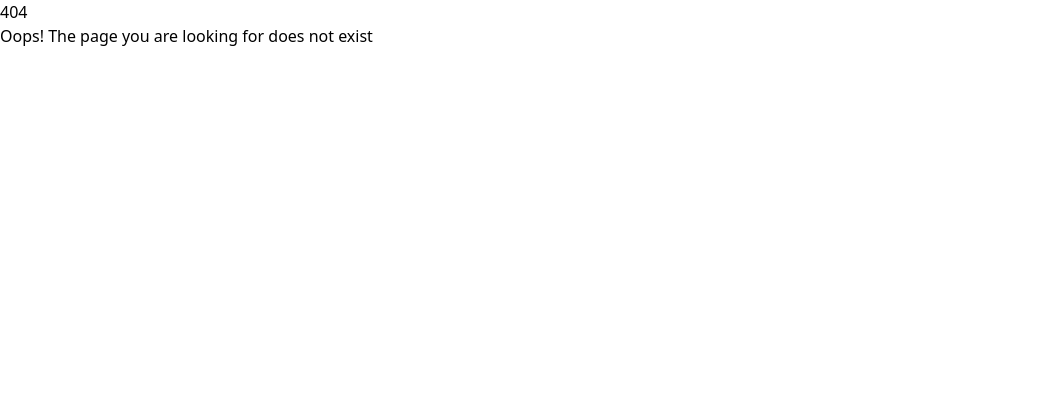
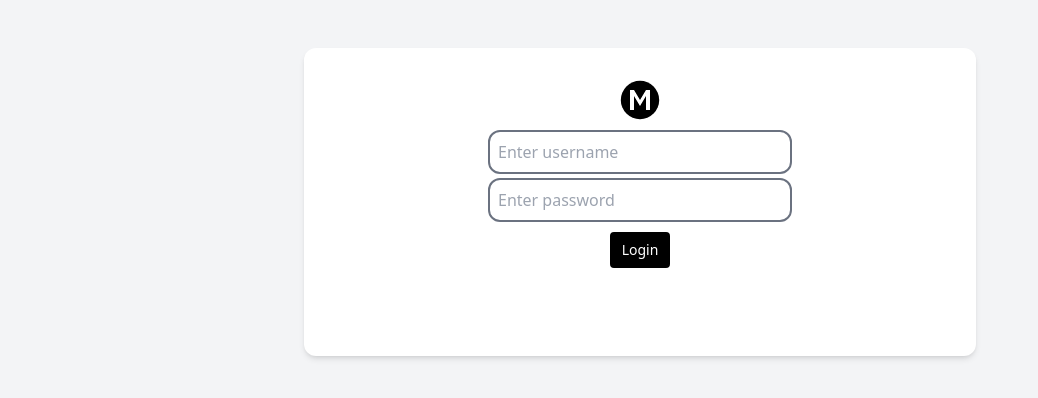
Before and after one commit to Rebne/mayfly, a React (Vite) app in the folder frontend/: page /login in a window 1280 px wide. Before the commit this address had no page. Shown: the top 398 px of the page, without its empty margins (0-1038 px from the left). Built offline with nearby package versions, Linux system fonts and the light colour scheme.

Commit message:
Added login page, fixed some stuff

```diff
--- a/frontend/src/main.jsx
+++ b/frontend/src/main.jsx
@@ -3,12 +3,17 @@ import { createRoot } from 'react-dom/client';
 import {createBrowserRouter, RouterProvider} from 'react-router-dom';
 import PageNotFound from './pages/PageNotFound.jsx';
 import Home from './pages/Home.jsx';
+import Login from './pages/Login.jsx';
 import './index.css';
 
 const router = createBrowserRouter([
   {
     path: '/',
     element: <Home />,
+  },
+  {
+    path: '/login',
+    element: <Login />,
   },
   {
     path: '*',
--- a/frontend/src/pages/Login.jsx
+++ b/frontend/src/pages/Login.jsx
@@ -1,34 +1,33 @@
 import react ,{ useState } from 'react';
+import { useNavigate } from 'react-router-dom';
 
 function Login() {
   const [username, setUsername] = useState('');
   const [password, setPassword] = useState('');
   const [errorMessage, setErrorMessage] = useState('');
+  const navigate = useNavigate();
 
-  const handleUserSubmit = (event) => {
+  const handleUserSubmit = async (event) => {
     event.preventDefault();
-    const response = fetch('/api/login', {
+    try {
+      const response = await fetch('/api/login', {
         method: 'POST',
         headers: {
-            'Content-Type': 'application/json',
+          'Content-Type': 'application/json',
         },
         body: JSON.stringify({username: username, password: password}),
-    })
-    .then(response => {
-        if (!response.ok) {
-            throw new Error('Login failed');
-        }
-        return response.json();
-    })
-    .then(data => {
-        localStorage.setItem('accessToken', data.accessToken);
-        localStorage.setItem('refreshToken', data.refreshToken);
-        window.location.href = '/';
-    })
-    .catch(error => {
-        setErrorMessage('Invalid username or password');
-        console.error('Login error:', error);
-    });
+      });
+      const data = await response.json();
+      if (!response.ok) {
+        throw new Error(data.error);
+      }
+
+      localStorage.setItem('refreshToken', data.refreshToken);
+      navigate('/');
+    } catch (error) {
+      setErrorMessage(error.message);
+      console.error('Login error:', error);
+    }
   }
 
   const handleUsername = (event) => {
@@ -58,30 +57,41 @@ function Login() {
               />
             </svg>
           </div>
-          <form id="noteForm" onSubmit={handleFormSubmit} className="mb-6">
-            <div className="flex items-center border-b border-gray-300 py-2">
+          <form id="noteForm" onSubmit={handleUserSubmit} className="mb-6">
+            <div className="flex flex-col items-center py-2">
               <input
                 type="text"
-                name="content"
-                ref={noteInputRef}
-                value={content}
-                onChange={handleInputChange}
+                name="username"
+                value={username}
+                onChange={handleUsername}
+                className="border-2 border-gray-500 rounded-xl w-1/2 p-2 my-0.5 focus:outline-none focus:border-black focus:border-2"
                 required
-                className="appearance-none bg-transparent border-none w-full text-gray-700 mr-3 py-1 px-2 leading-tight focus:outline-none"
-                placeholder="Type your note and press Enter"
-                autoComplete="off"
+                placeholder="Enter username"
               />
+              <input
+                type="password"
+                name="password"
+                value={password}
+                onChange={handlePassword}
+                className="border-2 border-gray-500 rounded-xl p-2 w-1/2 my-0.5 focus:outline-none focus:border-black focus:border-2"
+                required
+                placeholder="Enter password"
+              />
+              <button
+                type="submit"
+                className="mt-2 flex-shrink-0 bg-black hover:bg-gray-800 border-black hover:border-gray-800 text-sm border-4 text-white py-1 px-2 rounded"
+              >
+                Login
+              </button>
+              <div className="h-6">
+                <p className="error-message text-red-500 mt-2">{errorMessage}</p>
+              </div>
             </div>
           </form>
-          <ul className="space-y-2">
-            {notes.map((note, index) => (
-              <li key={index} className="bg-gray-50 rounded p-3 shadow">
-                {note.content}
-              </li>
-            ))}
-          </ul>
         </div>
       </div>
     </div>
   );
 }
+
+export default Login;
```
Also changed, not shown: 2 other files (tests, documents, lock files or other folders).
